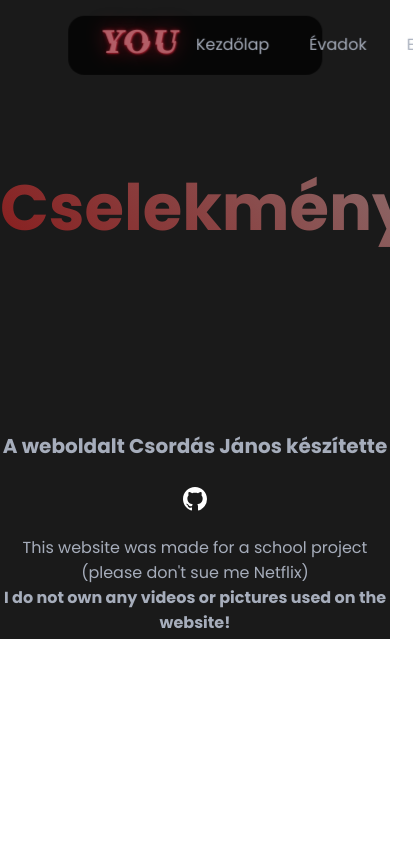
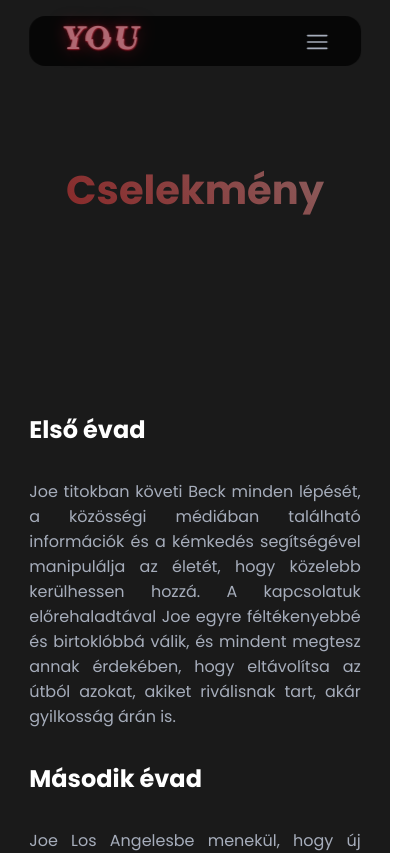
Before and after one commit to JaniBT/kedvenc-dolog, a React (Vite) app: page /plot in a window 390 px wide. Shown: the top 853 px of the page, 413 px wide, since content can reach past the window. Built offline with nearby package versions, Linux system fonts and the light colour scheme.

Commit message:
finished developing and designing pages
final commit

```diff
--- a/src/App.tsx
+++ b/src/App.tsx
@@ -1,5 +1,5 @@
 import { BrowserRouter as Router, Routes, Route } from 'react-router-dom'
-import './App.css'
+
 import Home from './pages/Home/Home'
 import Seasons from './pages/Seasons/Seasons'
 import Episodes from './pages/Episodes/Episodes'
--- a/src/components/Footer/Footer.module.css
+++ b/src/components/Footer/Footer.module.css
@@ -52,3 +52,15 @@
         }
     }
 }
+
+@media screen and (max-width: 650px) {
+    .footer {
+        h4 {
+            font-size: 1rem;
+        }
+
+        p {
+            font-size: .75rem;
+        }
+    }
+}
--- a/src/components/Navbar/NavStyles.module.css
+++ b/src/components/Navbar/NavStyles.module.css
@@ -83,6 +83,98 @@
             }
         }
     }
+
+    .hamburgerMenuOpener {
+        display: none;
+
+        svg {
+            width: 24px;
+            height: 24px;
+            vertical-align: middle;
+            cursor: pointer;
+
+            &:hover {
+                color: var(--text);
+            }
+        }
+    }
+}
+
+.hamburgerMenu {
+    z-index: 99;
+    background-color: var(--bg);
+    position: fixed;
+    right: 0;
+    top: 0;
+    width: 200px;
+    padding: 1.5rem .5rem;
+    height: 100dvh;
+
+    flex-direction: column;
+
+
+    .hamburgerMenuTitle {
+        display: flex;
+        justify-content: space-between;
+        align-items: center;
+        margin-bottom: 2rem;
+
+        h3 {
+            color: var(--text);
+            font-size: 1.5rem;
+            padding-inline: 10px;
+        }
+
+        svg {
+            width: 32px;
+            height: 32px;
+            color: var(--text);
+            cursor: pointer;
+            vertical-align: middle;
+        }
+    }
+
+    a {
+        margin-block: 2px;
+        padding: 16px 10px;
+        color: var(--nav-text);
+        text-decoration: none;
+
+        &:hover {
+            background-color: var(--hover-bg);
+            color: var(--text);
+        }
+    }
+
+    button {
+        margin-inline: 10px;
+        margin-top: 1rem;
+        border: none;
+        background: none;
+        color: var(--nav-text);
+        width: fit-content;
+        cursor: pointer;
+        padding: .5rem;
+        border-radius: 50%;
+
+        &:hover {
+            background-color: var(--hover-bg);
+        }
+
+        svg {
+            width: 24px;
+            height: 24px;
+            vertical-align: middle;
+        }
+    }
+}
+
+.hamburgerMenuVisible {
+    display: flex;
+}
+
+.hamburgerMenuHidden {
+    display: none;
 }
 
 @keyframes glitch {
@@ -94,3 +186,21 @@
         text-shadow: 1px 1px 2px var(--shadow-red), 0 0 1em var(--shadow-red), 0 0 0.2em var(--shadow-red);
     }
 }
+
+@media only screen and (max-width: 1200px) {
+    .navigationWrapper {
+        width: 85%;
+    }
+}
+
+@media only screen and (max-width: 920px) {
+    .navigationWrapper {
+        nav {
+            display: none;
+        }
+
+        .hamburgerMenuOpener {
+            display: block;
+        }
+    }
+}
--- a/src/components/Navbar/Navbar.tsx
+++ b/src/components/Navbar/Navbar.tsx
@@ -2,8 +2,9 @@ import styles from "./NavStyles.module.css"
 import NavLink from "./NavLink"
 import { useEffect, useState, useRef } from "react"
 
-import { FaVolumeOff } from "react-icons/fa";
-import { FaVolumeUp } from "react-icons/fa";
+import { FaVolumeOff, FaVolumeUp } from "react-icons/fa";
+import { RxHamburgerMenu } from "react-icons/rx";
+import { IoCloseOutline } from "react-icons/io5";
 
 const Navbar: React.FC = () => {
     const [lastScrollTop, setLastScrollTop] = useState(0);
@@ -11,6 +12,12 @@ const Navbar: React.FC = () => {
 
     const audioRef = useRef<HTMLAudioElement | null>(null)
     const [isPlaying, setIsPlaying] = useState(false)
+
+    const [hamburgerVisible, setHamburgerVisible] = useState(false)
+
+    const handleHamburgerMenuOpening = () => {
+      setHamburgerVisible(prev => !prev)
+    }
 
     const handlePlayPause = () => {
         if (audioRef.current) {
@@ -50,7 +57,8 @@ const Navbar: React.FC = () => {
     }, [lastScrollTop]);
 
   return (
-    <header className={`${styles.navigationWrapper} ${navVisible ? styles.visible : styles.hidden}`}>
+    <>
+      <header className={`${styles.navigationWrapper} ${navVisible ? styles.visible : styles.hidden}`}>
         <h1>YOU</h1>
         <nav>
             <NavLink to="/">Kezdőlap</NavLink>
@@ -62,12 +70,30 @@ const Navbar: React.FC = () => {
                 {isPlaying ? <FaVolumeUp /> : <FaVolumeOff />}
             </button>
         </nav>
+        <div className={styles.hamburgerMenuOpener}>
+            <RxHamburgerMenu onClick={handleHamburgerMenuOpening} />
+        </div>
         <audio
             ref={audioRef}
             src="/audio/YOUMusic.mp3"
             onEnded={handleAudioEnd}
         />
-    </header>
+      </header>
+      <div className={`${styles.hamburgerMenu} ${hamburgerVisible ? styles.hamburgerMenuVisible : styles.hamburgerMenuHidden}`}>
+        <div className={styles.hamburgerMenuTitle}>
+          <h3>Menü</h3>
+          <IoCloseOutline onClick={handleHamburgerMenuOpening} />
+        </div>
+        <NavLink to="/">Kezdőlap</NavLink>
+        <NavLink to="/seasons">Évadok</NavLink>
+        <NavLink to="/episodes">Epizódok</NavLink>
+        <NavLink to="/characters">Szereplők</NavLink>
+        <NavLink to="/plot">Cselekmény</NavLink>
+        <button className={styles.volumeButton} onClick={handlePlayPause}>
+            {isPlaying ? <FaVolumeUp /> : <FaVolumeOff />}
+        </button>
+      </div>
+    </>
   )
 }
 
--- a/src/components/Video/Video.module.css
+++ b/src/components/Video/Video.module.css
@@ -12,3 +12,9 @@
         object-fit: cover;
     }
 }
+
+@media screen and (max-width: 900px) {
+    .mainVideo {
+        display: none;
+    }
+}
--- a/src/pages/Characters/Characters.module.css
+++ b/src/pages/Characters/Characters.module.css
@@ -55,3 +55,28 @@
         }
     }
 }
+
+@media screen and (max-width: 900px) {
+    .charactersWrapper {
+
+        .charactersTitle {
+
+            h1 {
+                width: fit-content;
+                text-align: center;
+            }
+        }
+    }
+}
+
+@media screen and (max-width: 450px) {
+    .charactersWrapper {
+
+        .charactersTitle {
+
+            h1 {
+                font-size: 2.5rem;
+            }
+        }
+    }
+}
--- a/src/pages/Episodes/Episodes.module.css
+++ b/src/pages/Episodes/Episodes.module.css
@@ -4,9 +4,10 @@
     background: var(--bg);
 
     .episodesTitle {
+        display: grid;
+        place-items: center;
 
         h1 {
-            text-align: center;
             padding-block: 10rem;
             color: transparent;
 
@@ -79,3 +80,15 @@
         }
     }
 }
+
+@media screen and (max-width: 450px) {
+    .episodesMain {
+
+        .episodesTitle {
+
+            h1 {
+                font-size: 2.5rem;
+            }
+        }
+    }
+}
--- a/src/pages/Home/Home.module.css
+++ b/src/pages/Home/Home.module.css
@@ -44,3 +44,27 @@
         color: transparent;
     }
 }
+
+@media only screen and (max-width: 675px) {
+    .mainWrapper {
+
+        .heroSection {
+
+            h1 {
+                font-size: 2.5rem;
+            }
+        }
+    }
+}
+
+@media only screen and (max-width: 450px) {
+    .mainWrapper {
+
+        .heroSection {
+
+            h1 {
+                font-size: 2rem;
+            }
+        }
+    }
+}
--- a/src/pages/Plot/Plot.module.css
+++ b/src/pages/Plot/Plot.module.css
@@ -15,4 +15,50 @@
             -webkit-background-clip: text;
         }
     }
+
+    .plotDescription {
+        width: 50%;
+        margin-inline: auto;
+        padding-bottom: 10rem;
+
+        h2 {
+            color: var(--text);
+            margin-block: 2rem;
+        }
+
+        p {
+            text-align: justify;
+            color: var(--nav-text);
+        }
+    }
 }
+
+@media screen and (max-width: 950px) {
+    .plotMain {
+
+        .plotDescription {
+            width: 75%;
+        }
+    }
+}
+
+@media screen and (max-width: 650px) {
+    .plotMain {
+
+        .plotDescription {
+            width: 85%;
+        }
+    }
+}
+
+@media screen and (max-width: 450px) {
+    .plotMain {
+
+        .plotTitle {
+
+            h1 {
+                font-size: 2.5rem;
+            }
+        }
+    }
+}
--- a/src/pages/Plot/Plot.tsx
+++ b/src/pages/Plot/Plot.tsx
@@ -12,7 +12,15 @@ const Plot = () => {
             </section>
             <section className={styles.plotDescription}>
                 <article>
-
+                    <h2>Első évad</h2>
+                    <p>Joe titokban követi Beck minden lépését, a közösségi médiában található információk és a kémkedés segítségével manipulálja az életét, hogy közelebb kerülhessen hozzá. A kapcsolatuk előrehaladtával Joe egyre féltékenyebbé és birtoklóbbá válik, és mindent megtesz annak érdekében, hogy eltávolítsa az útból azokat, akiket riválisnak tart, akár gyilkosság árán is.</p>
+                    <h2>Második évad</h2>
+                    <p>Joe Los Angelesbe menekül, hogy új életet kezdjen és elkerülje a múltbeli tettei következményeit. Új személyazonosságot vesz fel, és itt találkozik Love Quinn-nel, egy karizmatikus és összetett nővel, aki szintén sötét titkokat rejteget. Ahogy a kapcsolatuk mélyül, Joe rádöbben, hogy Love talán még nála is veszélyesebb.</p>
+                    <h2>Harmadik évad</h2>
+                    <p>Joe és Love új életet kezdenek, ezúttal házasként és friss szülőkként egy csendes külvárosi közösségben. Azonban a kísértések és régi szokások nem maradnak el. Joe új megszállottja egy szomszéd, miközben Love is próbálja kezelni saját démonjait. A pár kapcsolata egyre feszültebbé válik, ahogy a régi és új bűnök felszínre kerülnek.</p>
+                    <h2>Negyedik évad</h2>
+                    <p>A történet folytatódik, új helyszínekkel és karakterekkel bővülve, miközben Joe próbálja megtalálni a belső békét és a valódi szerelmet. Az új évadok folyamatosan újabb fordulatokat és meglepetéseket tartogatnak a nézők számára.</p>
+                    <p>A "You" sorozat központi témája Joe Goldberg megszállottsága és az, hogy milyen messzire hajlandó elmenni azért, hogy elérje, amit akar. Az általa okozott károk és az erőszak folyamatosan növekvő spirálja teszi a sorozatot izgalmassá és feszülté.</p>
                 </article>
             </section>
         </main>
--- a/src/pages/Seasons/Seasons.module.css
+++ b/src/pages/Seasons/Seasons.module.css
@@ -35,3 +35,33 @@
     }
 
 }
+
+@media screen and (max-width: 950px) {
+    .seasonsMain {
+
+        .seasons {
+            width: 85%;
+        }
+    }
+}
+
+@media screen and (max-width: 715px) {
+    .seasonsMain {
+
+        .seasons {
+            grid-template-columns: 1fr;
+        }
+    }
+}
+
+@media screen and (max-width: 450px) {
+    .seasonsMain {
+
+        .seasonTitle {
+
+            h1 {
+                font-size: 2.5rem;
+            }
+        }
+    }
+}
```
Also changed, not shown: src/App.css (deleted).
